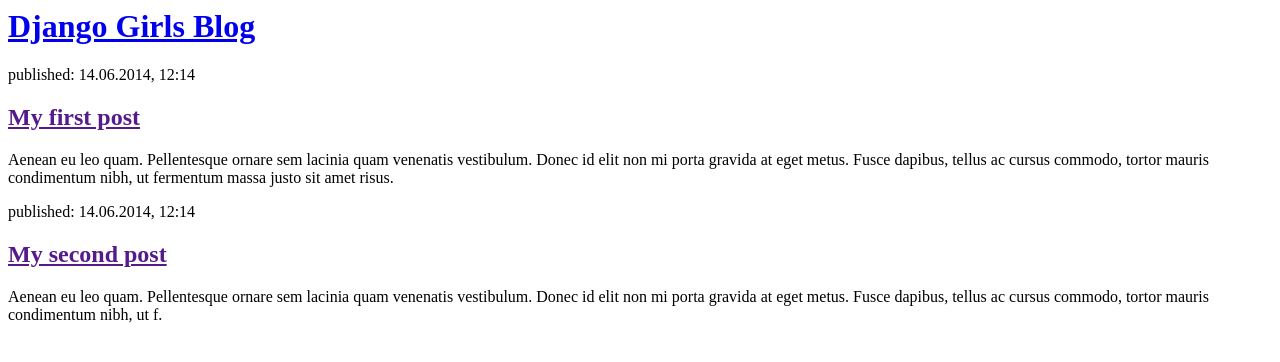
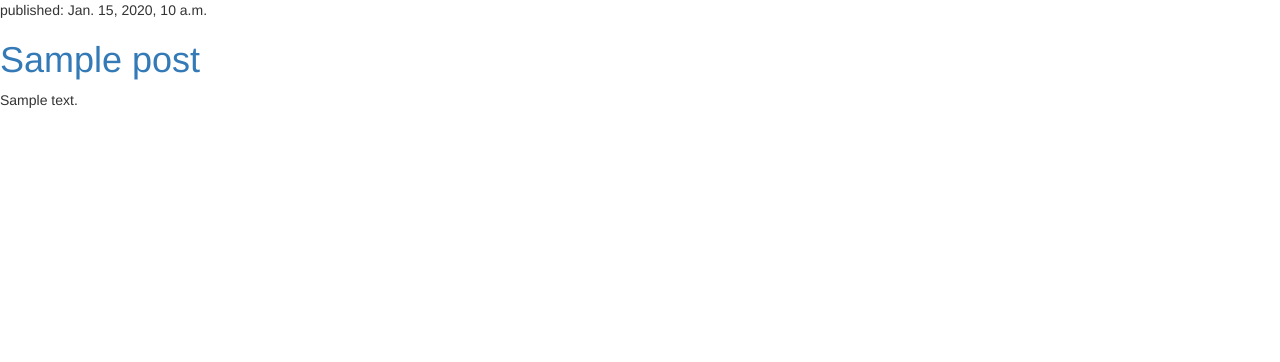
Before and after one commit to nkb1986/testblog, a Django app: page / in a window 1280 px wide. Shown: the top 362 px of the page. Run offline with Django 3.2, Linux system fonts and the light colour scheme; tables that the repository leaves empty hold one stand-in row (values such as "Sample post"); some libraries are stand-ins or nearby versions.

Commit message:
1/16/17 commit

```diff
--- a/testenv/blog/templates/blog/post_list.html
+++ b/testenv/blog/templates/blog/post_list.html
@@ -1,22 +1,18 @@
 <html>
     <head>
         <title>Django Girls blog</title>
-    </head>
+<link rel="stylesheet" href="//maxcdn.bootstrapcdn.com/bootstrap/3.2.0/css/bootstrap.min.css">
+<link rel="stylesheet" href="//maxcdn.bootstrapcdn.com/bootstrap/3.2.0/css/bootstrap-theme.min.css">
     <body>
-        <div>
-            <h1><a href="/">Django Girls Blog</a></h1>
-        </div>
 
-        <div>
-            <p>published: 14.06.2014, 12:14</p>
-            <h2><a href="">My first post</a></h2>
-            <p>Aenean eu leo quam. Pellentesque ornare sem lacinia quam venenatis vestibulum. Donec id elit non mi porta gravida at eget metus. Fusce dapibus, tellus ac cursus commodo, tortor mauris condimentum nibh, ut fermentum massa justo sit amet risus.</p>
-        </div>
+	{% for post in posts %}
+    <div>
+        <p>published: {{ post.published_date }}</p>
+        <h1><a href="">{{ post.title }}</a></h1>
+        <p>{{ post.text|linebreaksbr }}</p>
+    </div>
+{% endfor %}
 
-        <div>
-            <p>published: 14.06.2014, 12:14</p>
-            <h2><a href="">My second post</a></h2>
-            <p>Aenean eu leo quam. Pellentesque ornare sem lacinia quam venenatis vestibulum. Donec id elit non mi porta gravida at eget metus. Fusce dapibus, tellus ac cursus commodo, tortor mauris condimentum nibh, ut f.</p>
-        </div>
-    </body>
+
+</body>
 </html>
--- a/testenv/blog/views.py
+++ b/testenv/blog/views.py
@@ -1,6 +1,9 @@
+from django.utils import timezone
 from django.shortcuts import render
+from .models import Post
 
 # Create your views here.
 
 def post_list(request):
-	return render(request, 'blog/post_list.html')
+	posts = Post.objects.order_by('created_date')
+	return render(request, 'blog/post_list.html', {'posts': posts})
```
